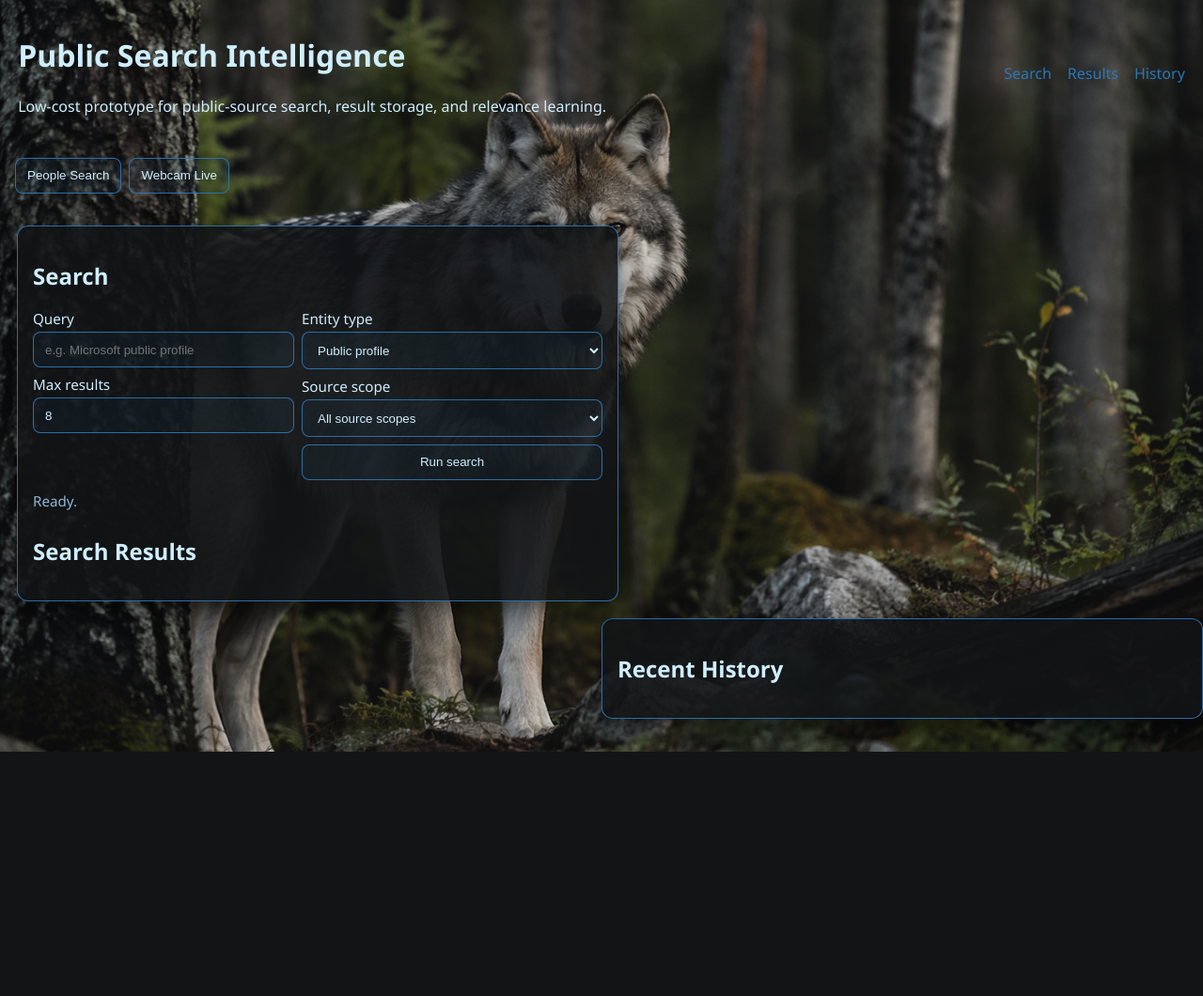
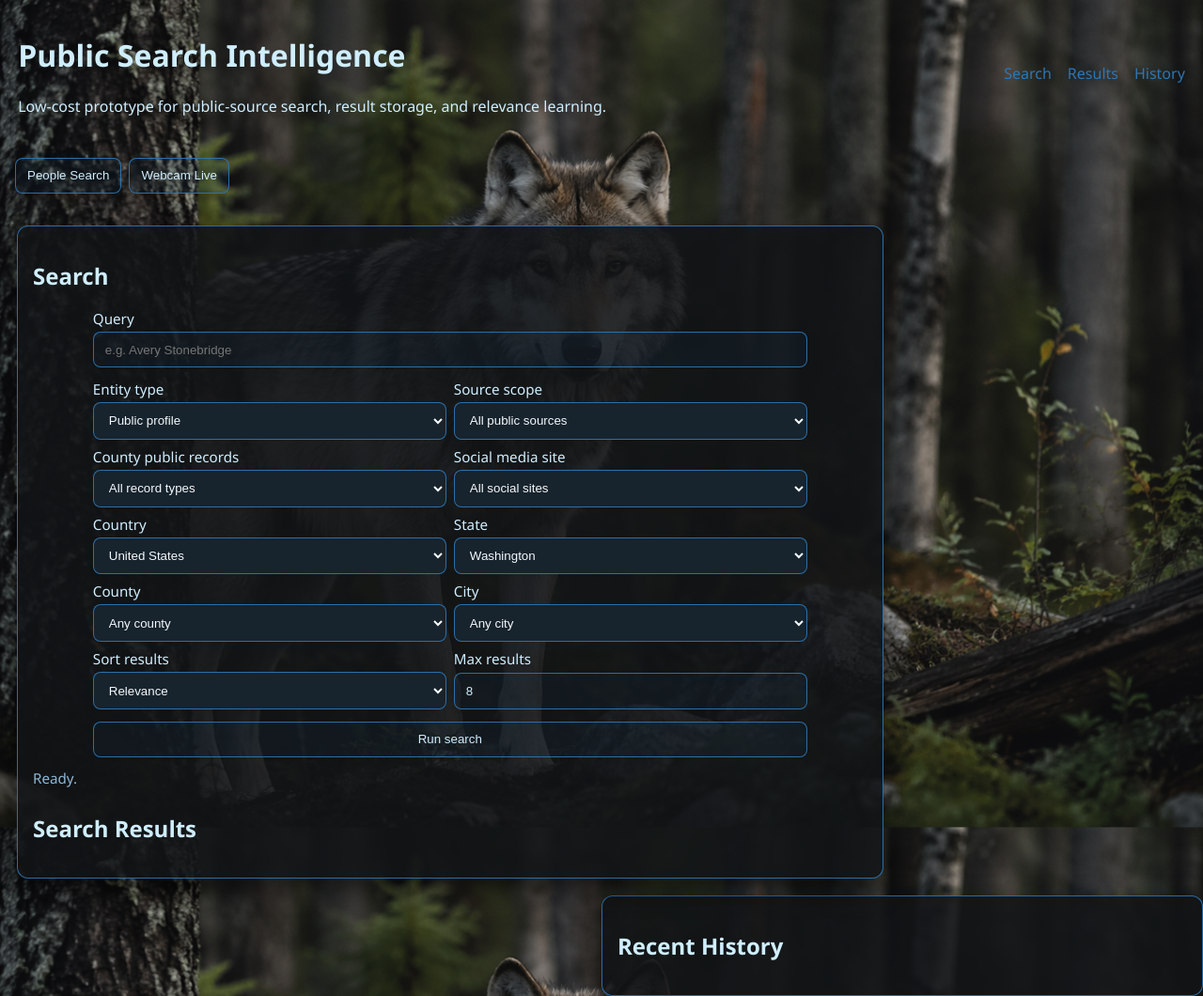
Before and after one commit to jwgmpi-wolff/people_search_mvp, a Flask app: page / in a window 1280 px wide. Shown: the whole page at 94% size. Before the commit the page ends 800 px from the top, so only its background shows below. Run offline with Flask 3, Linux system fonts and the light colour scheme; data that the repository does not hold is empty.

Commit message:
feat: add people search refinement filters
Add public-record, social-media, and location refinements; support name-based sorting; improve dropdown contrast; and add isolated regression coverage.

```diff
--- a/app.py
+++ b/app.py
@@ -14,6 +14,7 @@ import csv
 import io
 import datetime
 import time
+from urllib.parse import quote_plus
 
 # optional background worker (RQ)
 try:
@@ -302,12 +303,87 @@ PROVIDERS = {
     "wikipedia": fetch_wikipedia,
 }
 
+SOCIAL_MEDIA_DOMAINS = {
+    "linkedin": "linkedin.com",
+    "facebook": "facebook.com",
+    "x": "x.com",
+    "instagram": "instagram.com",
+    "tiktok": "tiktok.com",
+    "github": "github.com",
+    "youtube": "youtube.com",
+    "reddit": "reddit.com",
+}
+
+PUBLIC_RECORD_TERMS = {
+    "county_records": '"county public records"',
+    "assessor": '"county assessor" OR "property records"',
+    "clerk_court": '"county clerk" OR "court records"',
+    "recorder": '"county recorder" OR "deed records"',
+    "sheriff": '"county sheriff"',
+}
+
+ENTITY_QUERY_TERMS = {
+    "public": '"public profile"',
+    "org": '"organization"',
+    "news": '"news" OR "media"',
+}
+
+
+def build_search_query(query: str, filters: dict) -> str:
+    parts = [query.strip()]
+    entity = filters.get("entity", "")
+    if entity in ENTITY_QUERY_TERMS:
+        parts.append(f"({ENTITY_QUERY_TERMS[entity]})")
+
+    location = ", ".join(
+        value for value in (
+            filters.get("city", ""),
+            filters.get("county", ""),
+            filters.get("state", ""),
+            filters.get("country", ""),
+        ) if value
+    )
+    if location:
+        parts.append(f'"{location}"')
+
+    public_record_type = filters.get("public_record_type", "")
+    if public_record_type in PUBLIC_RECORD_TERMS:
+        parts.append(f"({PUBLIC_RECORD_TERMS[public_record_type]})")
+    if filters.get("source") == "public_records":
+        parts.append('(site:.gov OR site:.us) "public records"')
+
+    social_media_site = filters.get("social_media_site", "")
+    if social_media_site in SOCIAL_MEDIA_DOMAINS:
+        parts.append(f"site:{SOCIAL_MEDIA_DOMAINS[social_media_site]}")
+    elif filters.get("source") == "social_media":
+        domains = " OR ".join(f"site:{domain}" for domain in SOCIAL_MEDIA_DOMAINS.values())
+        parts.append(f"({domains})")
+
+    return " ".join(parts)
+
+
+def result_name_key(item: dict, sort_by: str):
+    title = re.split(r"\s[-|:]\s", item.get("title") or "", maxsplit=1)[0]
+    words = re.findall(r"[A-Za-z][A-Za-z'.-]*", title)
+    if not words:
+        return ("", "", (item.get("title") or "").casefold())
+    first_name = words[0].casefold()
+    last_name = words[-1].casefold() if len(words) > 1 else first_name
+    primary, secondary = (last_name, first_name) if sort_by == "last_name" else (first_name, last_name)
+    return (primary, secondary, (item.get("title") or "").casefold())
+
+
+def sort_search_results(results: list, sort_by: str) -> list:
+    if sort_by in {"first_name", "last_name"}:
+        return sorted(results, key=lambda item: result_name_key(item, sort_by))
+    return sorted(results, key=lambda item: item["score"], reverse=True)
+
 
 def resolve_provider_names(source: str):
     normalized = (source or "all").strip().lower()
 
     # UI-level source scopes currently map to the same public providers.
-    if normalized in {"all", "all_source_scopes", "web", "news"}:
+    if normalized in {"all", "all_source_scopes", "web", "news", "public_records", "social_media"}:
         return list(PROVIDERS.keys())
 
     # Direct provider targeting is still supported for advanced callers.
@@ -462,8 +538,8 @@ def get_generic_fallback_results(query: str, max_results: int):
     if not q:
         return []
 
-    q_plus = q.replace(" ", "+")
-    q_underscore = q.replace(" ", "_")
+    q_plus = quote_plus(q)
+    q_underscore = quote_plus(q).replace("+", "_")
     options = [
         {
             "title": f"Search '{q}' on Wikipedia",
@@ -1015,18 +1091,26 @@ def search():
         "entity": str(_field("entity", _field("entity_type", "public")) or "public"),
         "source": str(_field("source", "all") or "all").lower(),
         "max_results": max(1, min(max_results, 25)),
+        "country": str(_field("country", "") or "").strip(),
+        "state": str(_field("state", "") or "").strip(),
+        "county": str(_field("county", "") or "").strip(),
+        "city": str(_field("city", "") or "").strip(),
+        "public_record_type": str(_field("public_record_type", "") or "").strip().lower(),
+        "social_media_site": str(_field("social_media_site", "") or "").strip().lower(),
+        "sort_by": str(_field("sort_by", "relevance") or "relevance").strip().lower(),
     }
 
     if not query:
         return jsonify({"error": "Provide at least one search term."}), 400
 
+    effective_query = build_search_query(query, filters)
     query_terms = [
-        t for t in re.findall(r"[A-Za-z0-9]+", query.lower()) if len(t) > 2
+        t for t in re.findall(r"[A-Za-z0-9]+", effective_query.lower()) if len(t) > 2
     ]
     learning_weights = load_learning_weights()
     candidate_results, fetch_errors = fetch_results(
         filters["source"],
-        query,
+        effective_query,
         filters["max_results"],
     )
 
@@ -1038,14 +1122,14 @@ def search():
 
     if not candidate_results:
         logger.info("[search] Using generic fallback links for query=%r", query)
-        candidate_results = get_generic_fallback_results(query, filters["max_results"])
+        candidate_results = get_generic_fallback_results(effective_query, filters["max_results"])
 
     scored = []
     for item in candidate_results:
         score = score_result(item, query_terms, learning_weights)
         scored.append({**item, "score": score})
 
-    scored_sorted = sorted(scored, key=lambda x: x["score"], reverse=True)
+    scored_sorted = sort_search_results(scored, filters["sort_by"])
     result_count = len(scored_sorted)
 
     if result_count == 0:
@@ -1087,6 +1171,7 @@ def search():
 
     response = {
         "query": query,
+        "effective_query": effective_query,
         "filters": filters,
         "results": scored_sorted,
         "search_id": search_id,
--- a/static/style.css
+++ b/static/style.css
@@ -45,15 +45,11 @@ nav a { color:var(--accent); text-decoration:none; margin-left: .8rem; }
 /* Ensure inputs/textarea inside constrained forms don't exceed container */
 .panel form input, .panel form textarea, .panel form select, .hero .hero-search input, .hero .hero-search button { box-sizing: border-box; width:100%; }
 
-/* Explicit two-column layout for People Search to match Webcam Live */
-#search .vertical-stack { display:flex; flex-direction:column; gap:8px; }
-#search .two-col { display:flex; gap:8px; align-items:flex-start; }
-#search .two-col .left { flex:1; display:flex; flex-direction:column; gap:8px; }
-#search .two-col .right { width:320px; display:flex; flex-direction:column; gap:8px; }
-#search .two-col .right button { width:100%; }
+#search .refinement-grid { display:grid; grid-template-columns:repeat(2, minmax(0, 1fr)); gap:8px; }
+#search form > button { width:100%; }
 
 /* Make the People Search panel half the viewport width on larger screens */
-#tab-people .panel#search { width:50vw; max-width:900px; }
+#tab-people .panel#search { width:72vw; max-width:1100px; }
 @media (max-width: 980px) { #tab-people .panel#search { width:100%; max-width:100%; } }
 
 /* Keep the interactive search surface above decorative/background layers. */
@@ -64,6 +60,9 @@ nav a { color:var(--accent); text-decoration:none; margin-left: .8rem; }
 @media (max-width: 980px) { #history.panel { width:100%; max-width:100%; margin-left:0; } }
 label { display:grid; gap:.25rem; font-size:.95rem; color:var(--text); }
 input, select, button { border-radius: 8px; border: 1px solid var(--input-border); padding: .65rem .75rem; background: var(--input-bg); color: var(--text); }
+select { color-scheme: dark; background-color: #17232d; color: #f4f9fc; }
+select option, select optgroup { background-color: #101820; color: #f4f9fc; }
+select option:checked { background-color: #2e76b3; color: #ffffff; }
 button { cursor:pointer; }
 .status { margin-top:.75rem; color:var(--muted); font-size:.95rem; }
 .pill-box { display:flex; flex-wrap:wrap; gap:.4rem; margin-top:.6rem; }
@@ -80,3 +79,4 @@ button { cursor:pointer; }
 .accent-yellow { color: #f4c542; }
 .muted-2 { color: #6f7f88; }
 @media (max-width: 980px) { .grid { grid-template-columns: 1fr; } .hero .overlay { width: 92%; } }
+@media (max-width: 620px) { #search .refinement-grid { grid-template-columns:1fr; } }
--- a/templates/index.html
+++ b/templates/index.html
@@ -31,17 +31,10 @@
       <section class="panel" id="search">
       <h2>Search</h2>
       <form id="search-form" class="stack">
-        <div class="vertical-stack">
-          <div class="two-col">
-            <div class="left">
         <label>Query
-                <input name="query" type="text" placeholder="e.g. Microsoft public profile" required />
+          <input name="query" type="text" placeholder="e.g. Avery Stonebridge" required />
         </label>
-              <label>Max results
-                <input name="max_results" type="number" min="5" max="20" value="8" />
-              </label>
-            </div>
-            <div class="right">
+        <div class="refinement-grid">
           <label>Entity type
             <select name="entity">
               <option value="public">Public profile</option>
@@ -51,16 +44,95 @@
           </label>
           <label>Source scope
             <select name="source">
-                  <option value="all_source_scopes" selected>All source scopes</option>
-                  <option value="all">All public sources</option>
-                  <option value="web">Web</option>
+              <option value="all_source_scopes" selected>All public sources</option>
+              <option value="public_records">Local public records</option>
+              <option value="social_media">Social media</option>
+              <option value="web">General web</option>
               <option value="news">News</option>
             </select>
           </label>
+          <label>County public records
+            <select name="public_record_type">
+              <option value="">All record types</option>
+              <option value="county_records">County official records</option>
+              <option value="assessor">Assessor & property</option>
+              <option value="clerk_court">Clerk & court</option>
+              <option value="recorder">Recorder & deeds</option>
+              <option value="sheriff">Sheriff records</option>
+            </select>
+          </label>
+          <label>Social media site
+            <select name="social_media_site">
+              <option value="">All social sites</option>
+              <option value="linkedin">LinkedIn</option>
+              <option value="facebook">Facebook</option>
+              <option value="x">X</option>
+              <option value="instagram">Instagram</option>
+              <option value="tiktok">TikTok</option>
+              <option value="github">GitHub</option>
+              <option value="youtube">YouTube</option>
+              <option value="reddit">Reddit</option>
+            </select>
+          </label>
+          <label>Country
+            <select name="country">
+              <option value="">Any country</option>
+              <option selected>United States</option>
+              <option>Australia</option><option>Brazil</option><option>Canada</option>
+              <option>France</option><option>Germany</option><option>India</option>
+              <option>Ireland</option><option>Italy</option><option>Japan</option>
+              <option>Mexico</option><option>Netherlands</option><option>New Zealand</option>
+              <option>Singapore</option><option>South Africa</option><option>Spain</option>
+              <option>Sweden</option><option>United Kingdom</option>
+            </select>
+          </label>
+          <label>State
+            <select name="state">
+              <option value="">Any state or region</option>
+              <option>Alabama</option><option>Alaska</option><option>Arizona</option><option>Arkansas</option>
+              <option>California</option><option>Colorado</option><option>Connecticut</option><option>Delaware</option>
+              <option>Florida</option><option>Georgia</option><option>Hawaii</option><option>Idaho</option>
+              <option>Illinois</option><option>Indiana</option><option>Iowa</option><option>Kansas</option>
+              <option>Kentucky</option><option>Louisiana</option><option>Maine</option><option>Maryland</option>
+              <option>Massachusetts</option><option>Michigan</option><option>Minnesota</option><option>Mississippi</option>
+              <option>Missouri</option><option>Montana</option><option>Nebraska</option><option>Nevada</option>
+              <option>New Hampshire</option><option>New Jersey</option><option>New Mexico</option><option>New York</option>
+              <option>North Carolina</option><option>North Dakota</option><option>Ohio</option><option>Oklahoma</option>
+              <option>Oregon</option><option>Pennsylvania</option><option>Rhode Island</option><option>South Carolina</option>
+              <option>South Dakota</option><option>Tennessee</option><option>Texas</option><option>Utah</option>
+              <option>Vermont</option><option>Virginia</option><option selected>Washington</option><option>West Virginia</option>
+              <option>Wisconsin</option><option>Wyoming</option><option>District of Columbia</option>
+            </select>
+          </label>
+          <label>County
+            <select name="county">
+              <option value="">Any county</option>
+              <option>Clark County</option><option>King County</option><option>Kitsap County</option>
+              <option>Pierce County</option><option>Skagit County</option><option>Snohomish County</option>
+              <option>Spokane County</option><option>Thurston County</option><option>Whatcom County</option>
+              <option>Yakima County</option>
+            </select>
+          </label>
+          <label>City
+            <select name="city">
+              <option value="">Any city</option>
+              <option>Bellevue</option><option>Everett</option><option>Kent</option><option>Kirkland</option>
+              <option>Olympia</option><option>Redmond</option><option>Renton</option><option>Seattle</option>
+              <option>Spokane</option><option>Tacoma</option><option>Vancouver</option><option>Yakima</option>
+            </select>
+          </label>
+          <label>Sort results
+            <select name="sort_by">
+              <option value="relevance">Relevance</option>
+              <option value="first_name">First name</option>
+              <option value="last_name">Last name</option>
+            </select>
+          </label>
+          <label>Max results
+            <input name="max_results" type="number" min="5" max="25" value="8" />
+          </label>
+        </div>
         <button type="submit">Run search</button>
-            </div>
-          </div>
-        </div>
       </form>
       <div id="status" class="status">Ready.</div>
       <div id="learning" class="pill-box"></div>
```
Also changed, not shown: tests/test_search_refinements.py (added, +92 -0 lines), tests/test_webcams_page.py (+40 -13 lines), README.md. Lines whose indentation alone changed are shown as unchanged.
